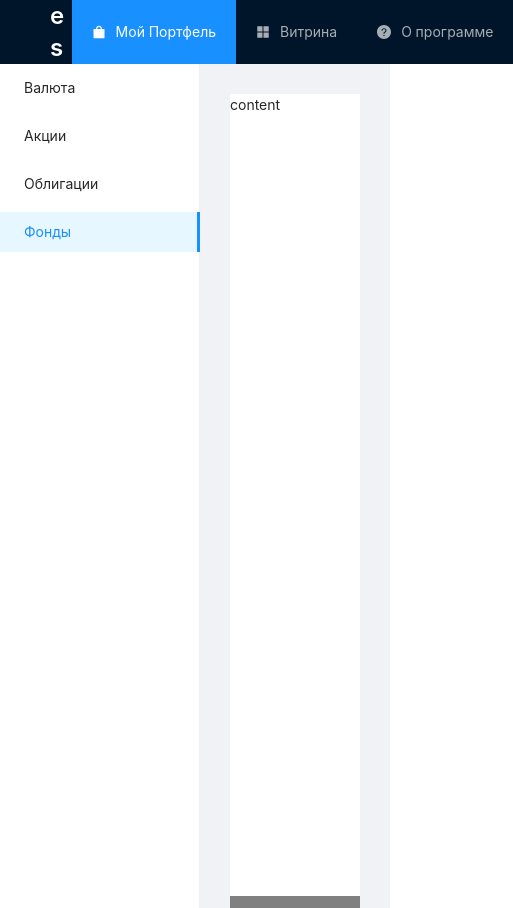
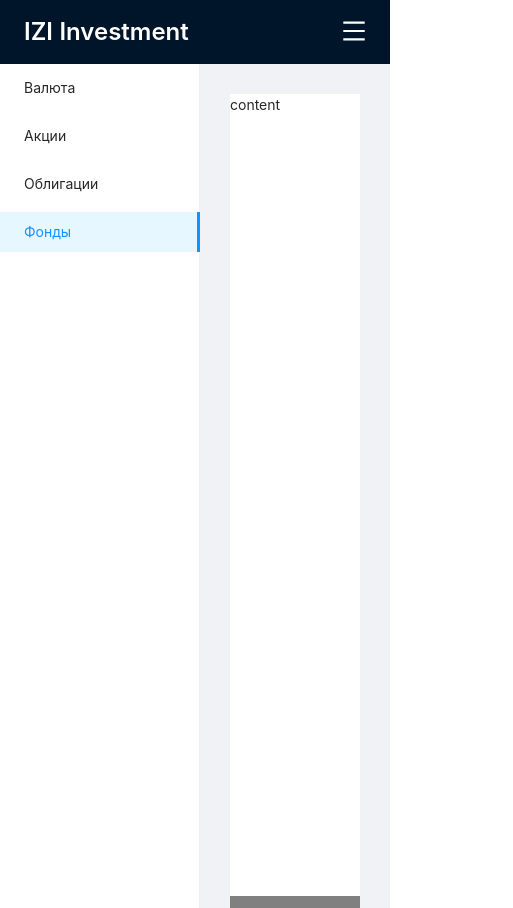
Before and after one commit to YusufZarifyanov/ReactIInvestmentApp, a React (Create React App) app: page / in a window 390 px wide. Shown: the whole page, 513 px wide, since content can reach past the window. Built offline with nearby package versions, Linux system fonts and the light colour scheme.

Commit message:
fix(Header): vertical Menu type in mobile screens

```diff
--- /dev/null
+++ b/src/components/Header/Header.css
@@ -0,0 +1,36 @@
+.header {
+  display: flex;
+  justify-content: space-between;
+  align-items: center;
+  padding: 0 24px !important;
+}
+
+.header__menu {
+  z-index: 10;
+  display: flex;
+  justify-content: space-between;
+}
+
+.header__burgerBtn {
+  display: none;
+}
+
+@media screen and (max-width: 768px) {
+  .header__menu {
+    position: absolute;
+    left: -200px;
+    top: 64px;
+    flex-direction: column;
+    width: 200px;
+  }
+
+  .header__menu.active {
+    left: 0;
+  }
+
+  .header__burgerBtn {
+    display: block;
+    color: #fff !important;
+    font-size: 24px;
+  }
+}
--- a/src/components/Header/Header.js
+++ b/src/components/Header/Header.js
@@ -1,23 +1,33 @@
-import React from "react";
+import React, { useState } from "react";
 import { Layout, Menu, Typography } from "antd";
 import {
   AppstoreFilled,
+  CloseOutlined,
+  MenuOutlined,
   QuestionCircleFilled,
   ShoppingFilled,
 } from "@ant-design/icons";
 import { Link } from "react-router-dom";
+import cn from 'classnames'
+import './Header.css'
 
 function Header() {
+  const [active, setActive] = useState(false)
+
+  function handleActive() {
+    setActive(!active)
+  }
+
+  function setActiveToFalse() {
+    setActive(false)
+  }
+
   return (
     <Layout.Header
-      style={{
-        display: "flex",
-        justifyContent: "space-between",
-        alignItems: "center",
-      }}
+      className='header'
     >
       <Link to="/">
-        <Typography.Title
+        <Typography.Title onClick={setActiveToFalse}
           style={{
             fontSize: 24,
             lineHeight: "32px",
@@ -30,13 +40,18 @@ function Header() {
           IZI Investment
       </Typography.Title>
       </Link>
+      <div
+        className='header__burgerBtn'
+        onClick={handleActive}
+      >
+        {active ? <CloseOutlined /> : <MenuOutlined />}
+      </div>
       <Menu
         theme="dark"
-        mode="horizontal"
+        mode="vertical"
         defaultSelectedKeys={["briefcase"]}
-        style={{
-          flex: "0 1 auto",
-        }}
+        className={cn('header__menu', active ? 'active' : '')}
+        onClick={setActiveToFalse}
       >
         <Menu.Item key="briefcase" icon={<ShoppingFilled />}>
           <Link to="briefcase">
```
